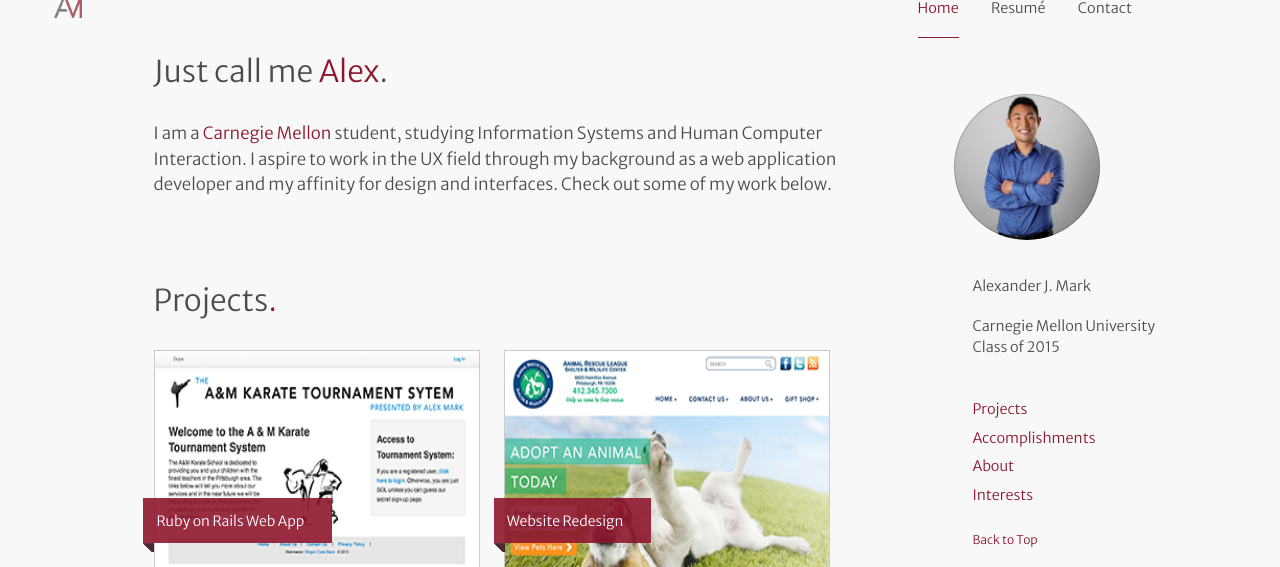
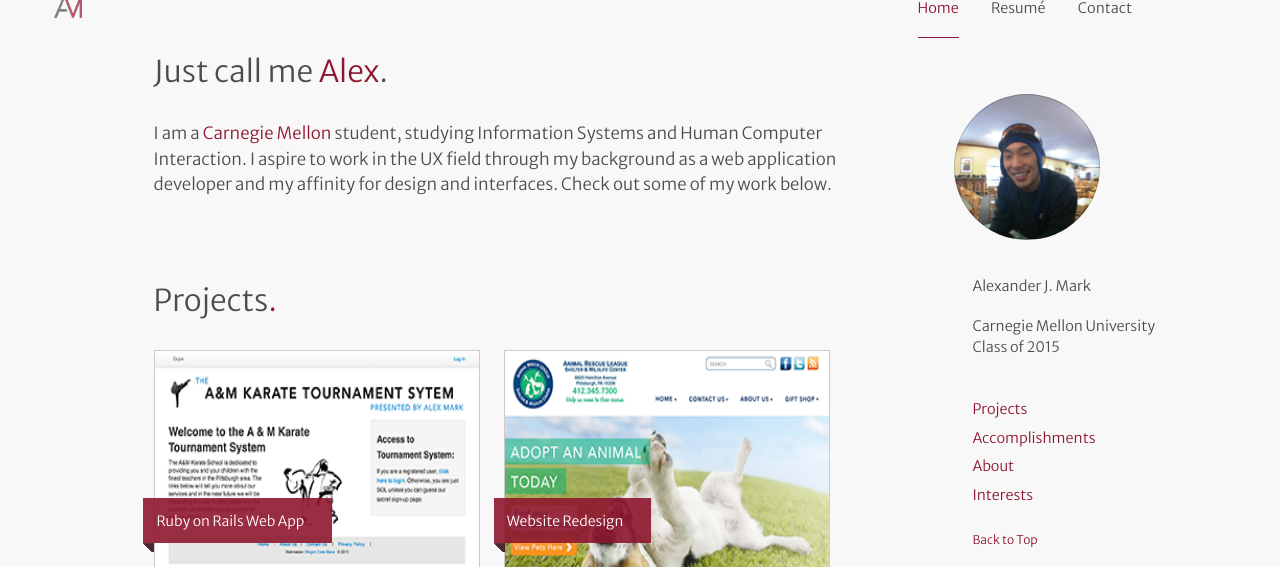
Before and after one commit to ajmark/ajmark.com, a PHP site: page /index.php in a window 1280 px wide. Shown: the part 50-617 px from the top of the page. Run offline with PHP 8.4, Linux system fonts and the light colour scheme.

Commit message:
revisions

```diff
--- a/css/style.css
+++ b/css/style.css
@@ -793,9 +793,8 @@ br {
 #side .profile {
 	position: relative;
 	background-image: url(../images/profile.jpg);
-	background-position-x: 35%;
-	background-position-y: 30%;
-	background-size: 165%;
+	background-position: bottom;
+	background-size: 120%;
 	left: 7em;
 	width: 12em;
 	height: 12em;
```
Also changed, not shown: images/profile.jpg, 2 other files.
